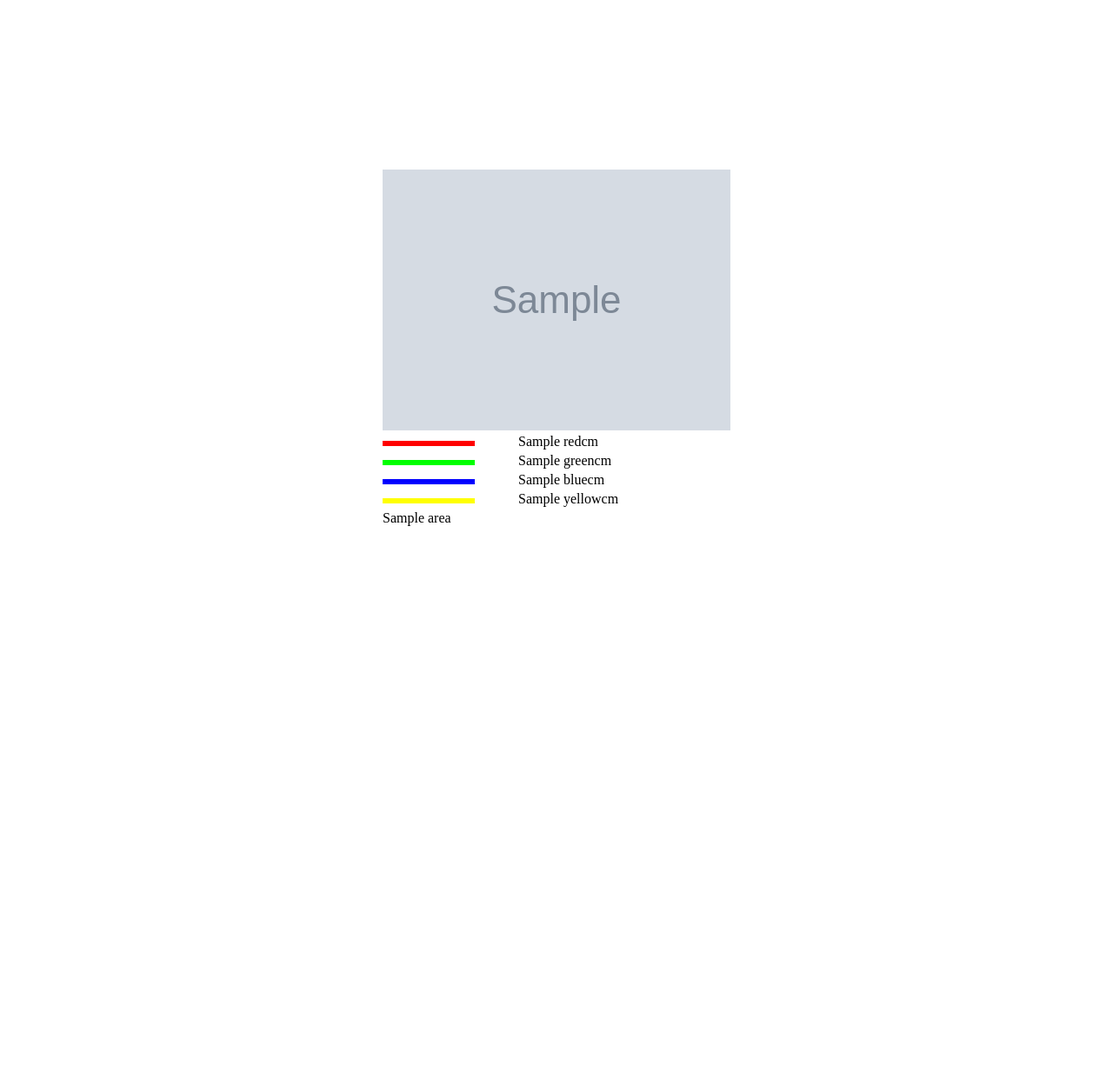
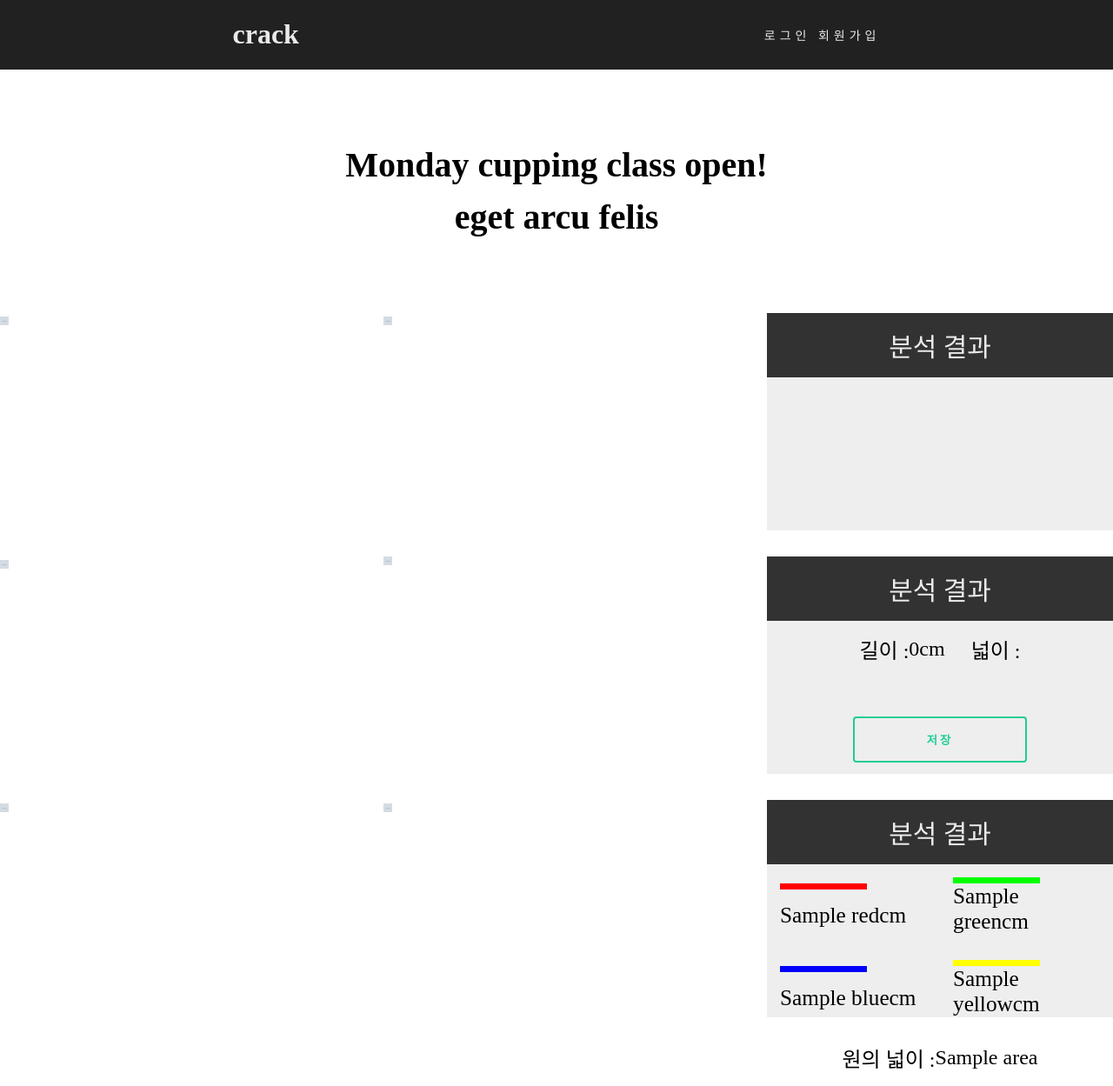
Before and after one commit to sangzun-han/crack-detection, a Django app: template main/templates/detection.html in a window 1280 px wide. Shown: the whole page at 87% size. Before the commit the page ends 605 px from the top, so only its background shows below. Run offline with Django 3.2, Linux system fonts and the light colour scheme; the template is opened without the code that fills it: most values are stand-ins (such as "Sample title", 1, 10 or a date in 2020); grey boxes marked "Sample" are stand-in pictures.

Commit message:
detection page

```diff
--- a/main/templates/detection.html
+++ b/main/templates/detection.html
@@ -5,33 +5,193 @@
     <meta charset="UTF-8" />
     <meta http-equiv="X-UA-Compatible" content="IE=edge" />
     <meta name="viewport" content="width=device-width, initial-scale=1.0" />
-    <link rel="stylesheet" href="{% static 'css/index.css' %}" />
+    <link rel="stylesheet" href="{% static 'css/detection.css' %}" />
     <title>Document</title>
   </head>
-  <body>
-    <main id="main">
-      <img src="{{image.image.url}}" alt="{{image.image}}" />
-      <div class="line">
-        <div class="line-info">
-          <hr style="border: solid 3px rgb(255, 0, 0)" width="100px" />
-          <span>{{red}}cm</span>
+    <body>
+      <hedaer id="header">
+        <h1 class="logo">crack</h1>
+        <div class="menu">
+          <span>로그인</span>
+          <span>회원가입</span>
         </div>
+      </hedaer>
+      <section class="inside">
+        <h3>
+          Monday cupping class open! <br />
+          eget arcu felis
+        </h3>
+      </section>
 
-        <div class="line-info">
-          <hr style="border: solid 3px rgb(0, 255, 0)" width="100px" />
-          <span>{{green}}cm</span>
+      <main id="main">
+        <div class="container">
+          <div class="image">
+            <img src="{{image.image.url}}" alt="{{image.image}}" width={{width}}
+            height={{height}}/>
+          </div>
+          <div class="image">
+            <img src="{{image.image.url}}" alt="{{image.image}}" width={{width}}
+            height={{height}}/>
+          </div>
+          <div class="desc">
+            <div class="title"><span>분석 결과</span></div>
+            <div class="box"></div>
+          </div>
+          <div class="image">
+            <img src="{{image.image.url}}" alt="{{image.image}}" width={{width}}
+            height={{height}}/>
+          </div>
+          <div class="image" style="position: relative;">
+            <img src="{{image.image.url}}" alt="{{image.image}}" width={{width}}
+            height={{height}} style="position: absolute"/>
+            <canvas id="canvas" style="position: absolute" width={{width}} height={{height}}></canvas>
+          </div>
+          <div class="desc">
+            <div class="title"><span>분석 결과</span></div>
+            <div class="passive">
+              <div class="passive_length">
+                <p class="length">길이 :</p>
+                <p id="result">0cm</p>
+              </div>
+              <div class="passive_area">
+                <p class="area">넓이 :</p>
+                <p id="line_area"></p>
+              </div>
+            </div>
+            <div class="save">
+              <button class="save_btn">저장</button>
+            </div>
+          </div>
+          <div class="image">
+            <img
+              src="{{image.length_image.url}}"
+              alt="{{image.length_image}}"
+              width={{width}}
+              height={{height}}
+            />
+          </div>
+          <div class="image">
+            <img
+              src="{{image.area_image.url}}"
+              alt="{{image.area_image.url}}"
+              width={{width}}
+              height={{height}}
+            />
+          </div>
+          <div class="desc">
+            <div class="title"><span>분석 결과</span></div>
+            <div class="auto">
+              <div class="line_info">
+                <div class="red"></div>
+                <span class="line_result">{{red}}cm</span>
+              </div>
+              <div class="line_info">
+                <div class="green"></div>
+                <span class="line_result">{{green}}cm</span>
+              </div>
+              <div class="line_info">
+                <div class="blue"></div>
+                <span class="line_result">{{blue}}cm</span>
+              </div>
+              <div class="line_info">
+                <div class="yellow"></div>
+                <span class="line_result">{{yellow}}cm</span>
+              </div>
+            </div>
+
+            <div class="circle_info">
+              <p class="area">원의 넓이 :</p>
+              <p id="area">{{area}}</p>
+            </div>
+          </div>
         </div>
+      </main>
+    </body>
+  </html>
 
-        <div class="line-info">
-          <hr style="border: solid 3px rgb(0, 0, 255)" width="100px" />
-          <span>{{blue}}cm</span>
-        </div>
-        <div class="line-info">
-          <hr style="border: solid 3px rgb(255, 255, 0)" width="100px" />
-          <span>{{yellow}}cm</span>
-        </div>
-        {{area}}
-      </div>
-    </main>
-  </body>
+  <script>
+    let point = [];
+    let length = [];
+    function change(sum) {
+      let x = (document.getElementById('result').innerHTML = sum + 'cm');
+    }
+    function triangleArea() {
+      if (point.length === 5) {
+        let diagonal =
+          ((point[0][0] - point[2][0]) ** 2 +
+            (point[0][1] - point[2][1]) ** 2) **
+          (1 / 2);
+
+        let line1 =
+          ((point[0][0] - point[1][0]) ** 2 +
+            (point[0][1] - point[1][1]) ** 2) **
+          (1 / 2);
+        let line2 =
+          ((point[2][0] - point[1][0]) ** 2 +
+            (point[2][1] - point[1][1]) ** 2) **
+          (1 / 2);
+
+        let line3 =
+          ((point[0][0] - point[3][0]) ** 2 +
+            (point[0][1] - point[3][1]) ** 2) **
+          (1 / 2);
+        let line4 =
+          ((point[3][0] - point[2][0]) ** 2 +
+            (point[3][1] - point[2][1]) ** 2) **
+          (1 / 2);
+
+        line1 = parseFloat(('{{mkr_length}}' * line1) / '{{std_length}}');
+        line2 = parseFloat(('{{mkr_length}}' * line2) / '{{std_length}}');
+        line3 = parseFloat(('{{mkr_length}}' * line3) / '{{std_length}}');
+        line4 = parseFloat(('{{mkr_length}}' * line4) / '{{std_length}}');
+        diagonal = parseFloat(('{{mkr_length}}' * diagonal) / '{{std_length}}');
+        let s1 = (line1 + line2 + diagonal) / 2;
+        let s2 = (line3 + line4 + diagonal) / 2;
+
+        let area =
+          (s1 * (s1 - line1) * (s1 - line2) * (s1 - diagonal)) ** (1 / 2) +
+          (s2 * (s2 - line3) * (s2 - line4) * (s2 - diagonal)) ** (1 / 2);
+        area = area.toFixed(2);
+        document.getElementById('line_area').innerHTML = area + '㎠';
+      } else {
+        document.getElementById('line_area').innerHTML = '0㎠';
+      }
+    }
+    function clickEvent(event) {
+      const canvas = document.getElementById('canvas');
+      const context = canvas.getContext('2d');
+      context.strokeStyle = 'red';
+      context.lineWidth = 3;
+      context.fillStyle = 'red';
+
+      context.beginPath();
+      context.arc(event.offsetX, event.offsetY, 1, 0, Math.PI * 2);
+      context.stroke();
+      let x = [event.offsetX, event.offsetY];
+      point.push(x);
+
+      triangleArea();
+
+      if (point.length >= 2) {
+        let a = point[point.length - 1];
+        let b = point[point.length - 2];
+        let sub_length = ((a[0] - b[0]) ** 2 + (a[1] - b[1]) ** 2) ** (1 / 2);
+        let real_length = parseFloat(
+          ('{{mkr_length}}' * sub_length) / '{{std_length}}'
+        );
+
+        length.push(real_length);
+        let sum = Math.round(length.reduce((a, b) => a + b, 0) * 100) / 100;
+
+        change(sum);
+
+        context.beginPath();
+        context.moveTo(a[0], a[1]);
+        context.lineTo(b[0], b[1]);
+        context.stroke();
+      }
+    }
+
+    canvas.addEventListener('click', clickEvent);
+  </script>
 </html>
--- /dev/null
+++ b/static/css/detection.css
@@ -0,0 +1,171 @@
+body {
+  width: 100%;
+  margin: 0;
+}
+p {
+  margin: 0;
+}
+#header {
+  width: 100%;
+  display: flex;
+  justify-content: space-around;
+  align-items: center;
+  background-color: #212121;
+}
+
+#header h1 {
+  color: #eaeaea;
+}
+#header .menu {
+  color: #eaeaea;
+  font-size: 14px;
+  letter-spacing: 5px;
+}
+
+.inside {
+  max-width: 1400px;
+  margin: 0 auto;
+  padding: 40px;
+}
+
+.inside h3 {
+  font-size: 2.5rem;
+  text-align: center;
+  line-height: 1.5;
+}
+
+#main {
+  max-width: 1400px;
+  margin: 0 auto;
+}
+
+.container {
+  display: grid;
+  grid-template-rows: repeat(3, 1fr);
+  grid-template-columns: repeat(3, 1fr);
+  column-gap: 20px;
+  row-gap: 30px;
+  margin: 0 auto;
+  max-width: 1400px;
+}
+
+.container .image {
+  width: 421px;
+}
+
+.container .desc {
+  background-color: #eeeeee;
+}
+
+.desc {
+  height: 250px;
+}
+.desc .title {
+  text-align: center;
+  background-color: #323232;
+  padding: 15px;
+}
+
+.desc .title span {
+  color: #eaeaea;
+  font-size: 1.871rem;
+}
+
+.box .length {
+  font-size: 1.5rem;
+  padding: 15px;
+}
+
+.passive {
+  display: flex;
+  justify-content: center;
+}
+.desc .passive_length,
+.passive_area {
+  display: flex;
+  justify-content: start;
+  align-items: center;
+  padding: 15px;
+}
+
+.desc .passive p {
+  font-size: 1.5rem;
+}
+
+.save {
+  width: 100%;
+  display: flex;
+  justify-content: center;
+  align-items: center;
+  margin-top: 45px;
+}
+
+.save .save_btn {
+  background: transparent;
+  width: 200px;
+  position: relative;
+  padding: 15px;
+  color: #1ecd97;
+  cursor: pointer;
+  text-align: center;
+  text-transform: uppercase;
+  letter-spacing: 3px;
+  transition: all 500ms cubic-bezier(0.6, -0.28, 0.735, 0.045);
+  border-radius: 4px;
+  font-weight: 600;
+  overflow: hidden;
+  border: 2px solid #1ecd97;
+  text-decoration: none;
+}
+
+.auto {
+  display: grid;
+  grid-template-columns: repeat(2, 1fr);
+  grid-template-rows: repeat(2, 1fr);
+}
+
+.line_info {
+  display: flex;
+  flex-wrap: wrap;
+  padding: 15px;
+  align-items: center;
+}
+
+.line_info span {
+  font-size: 1.58rem;
+}
+
+.red,
+.green,
+.blue,
+.yellow {
+  width: 100px;
+  height: 7px;
+  margin-right: 5px;
+}
+
+.red {
+  background-color: rgb(255, 0, 0);
+}
+
+.green {
+  background-color: rgb(0, 255, 0);
+}
+
+.blue {
+  background-color: rgb(0, 0, 255);
+}
+
+.yellow {
+  background-color: rgb(255, 255, 0);
+}
+
+.circle_info {
+  display: flex;
+  justify-content: center;
+  align-items: center;
+  padding: 15px;
+}
+.circle_info p {
+  font-size: 1.5rem;
+}
--- a/static/css/index.css
+++ b/static/css/index.css
@@ -4,9 +4,11 @@
   left: 50%;
   transform: translate(-50%, -50%);
 }
+
 hr {
   margin-right: 50px;
 }
+
 .file-upload {
   background-color: #ffffff;
   width: 600px;
@@ -117,13 +119,3 @@ hr {
   border: 0;
   transition: all 0.2s ease;
 }
-
-.line-info {
-  display: flex;
-}
-
-.line {
-  display: flex;
-  flex-direction: column;
-  align-items: start;
-}
```
Also changed, not shown: main/views.py (+23 -19 lines).
